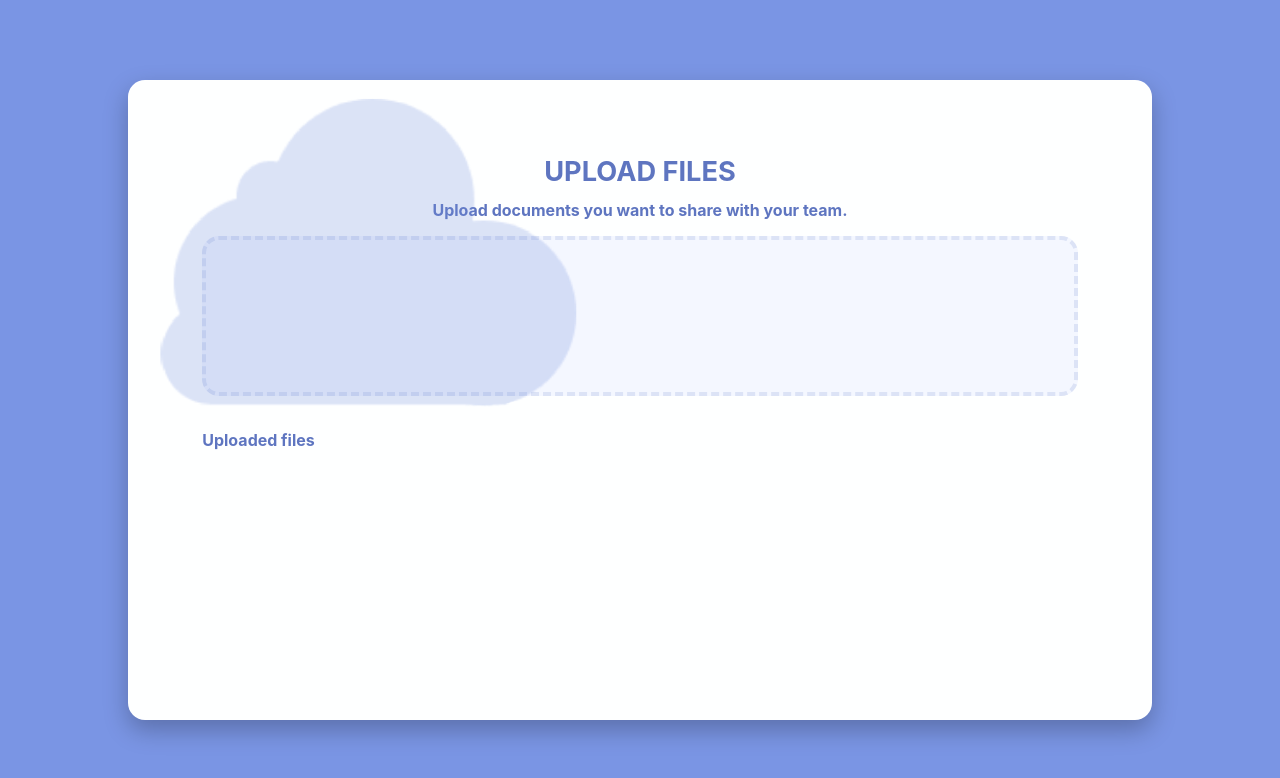
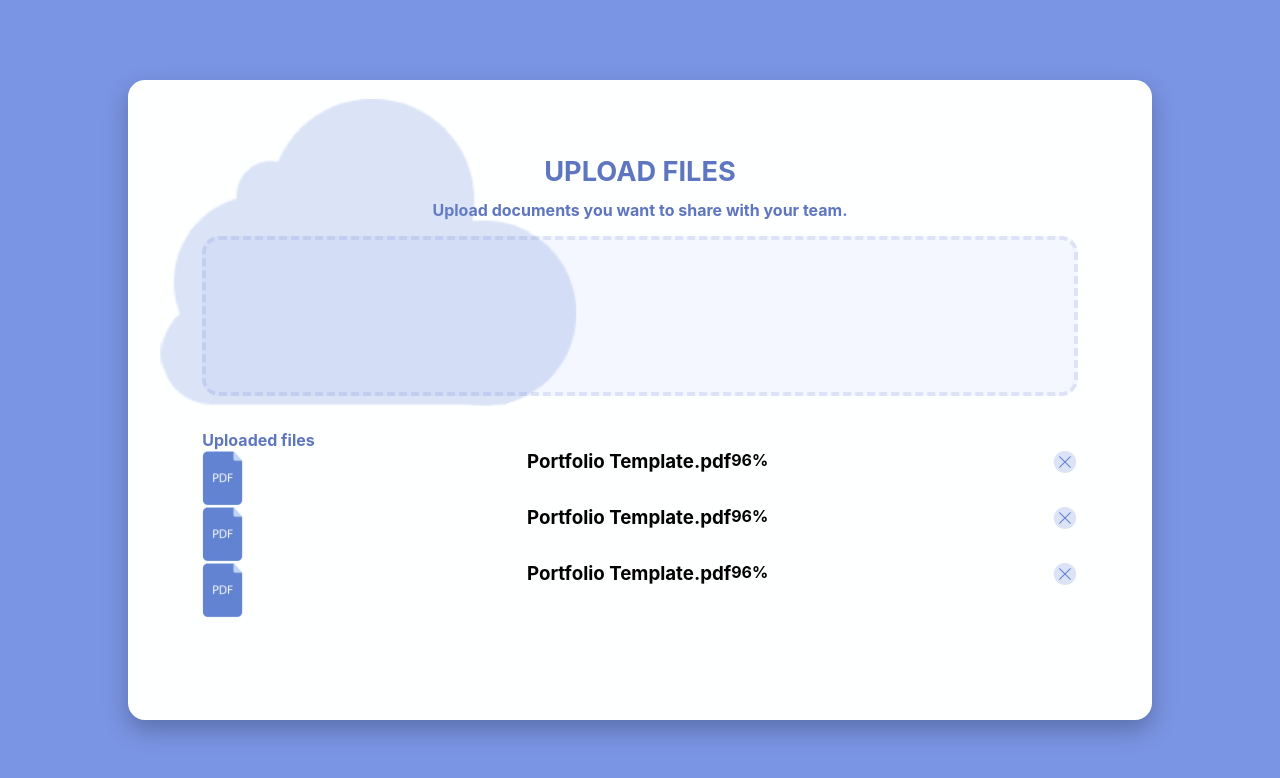
Before and after one commit to auditie/chl-coding-challenge, a React (Create React App) app: page / in a window 1280 px wide. Shown: the top 778 px of the page. Built offline with nearby package versions, Linux system fonts and the light colour scheme.

Commit message:
Uploaded files component.

```diff
--- /dev/null
+++ b/src/components/FileUpload/FileUpload.js
@@ -0,0 +1,21 @@
+import './FileUpload.scss';
+import pdficon from '../../assets/icons/pdf-icon.png';
+import cancelicon from '../../assets/icons/cancel-icon.png';
+
+const FileUpload = () => {
+    return (
+        <div className='file-upload'>
+            <img className='file-upload__type-icon' alt='pdf/text icon' src={pdficon} />
+            <div className='file-upload__details'>
+                <div className='file-upload__details-text'>
+                    <h3 className='file-upload__details-text-name'>Portfolio Template.pdf</h3>
+                    <h4 className='file-upload__details-text-progress'>96%</h4>
+                </div>
+                <div className='file-upload__details-progress-bar'></div>
+            </div>
+            <img className='file-upload__action-icon' src={cancelicon} alt='' />
+        </div>
+    )
+}
+
+export default FileUpload;
--- /dev/null
+++ b/src/components/FileUpload/FileUpload.scss
@@ -0,0 +1,29 @@
+@use '../../styles/partials/global' as *;
+@use '../../styles/partials/colors' as *;
+@use '../../styles/partials/mixins' as *;
+
+.file-upload {
+    background-color: $white;
+    border-radius: 17px;
+    display: flex;
+    flex-direction: row;
+    justify-content: space-between;
+
+    &__type-icon {
+        height: 7vh;
+    }
+
+    &__details {
+        display: flex;
+        flex-direction: column;
+
+        &-text {
+            display: flex;
+            flex-direction: row;
+        }
+    }
+
+    &__action-icon {
+        height: 3vh;
+    }
+}
--- a/src/components/Home/Home.js
+++ b/src/components/Home/Home.js
@@ -1,6 +1,7 @@
 import './Home.scss';
 import { Component } from 'react';
 import cloud from '../../assets/icons/cloud.png';
+import FileUpload from '../FileUpload/FileUpload';
 
 class Home extends Component {
     render() {
@@ -16,6 +17,9 @@ class Home extends Component {
                 </div>
                 <section className='home__uploaded'>
                     <h2 className='home__uploaded-title'>Uploaded files</h2>
+                    <FileUpload />
+                    <FileUpload />
+                    <FileUpload />
                 </section>
             </div>
         )
```
Also changed, not shown: src/assets/icons/cancel-icon.png (added), src/assets/icons/pdf-icon.png (added).
